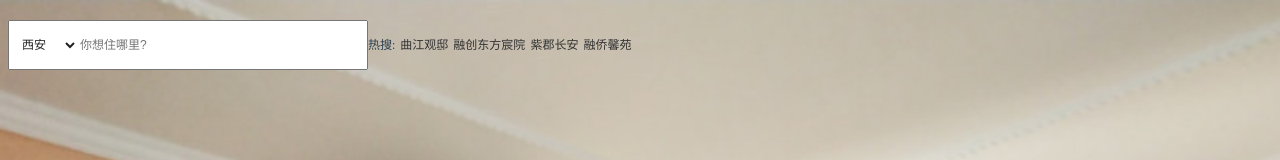
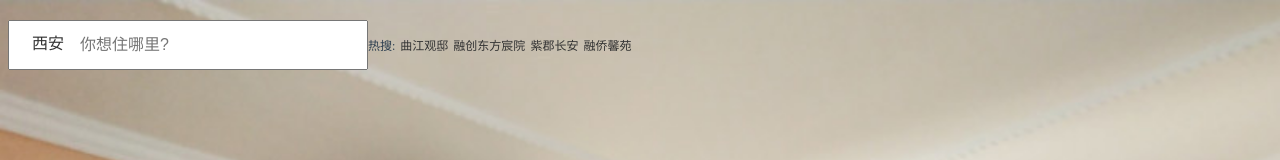
Before and after one commit to WEB-first/House-Renting, a Vue app: page / in a window 1280 px wide. Shown: the top 160 px of the page. Built offline with nearby package versions, Linux system fonts and the light colour scheme; a small style sheet from the web is missing; what mint-ui would draw is missing.

Commit message:
主页功能

```diff
--- a/src/router/index.js
+++ b/src/router/index.js
@@ -18,11 +18,29 @@ import Info_uname from '../components/Info_uname.vue'
 import Info_mingzi from '../components/Info_mingzi.vue'
 import Talk from '../views/Talk'
 import Register from '../views/Register'
+import Login from '../views/Login'
+import Search from '../views/Search'
+import Address from '../views/Address'
 
 
 Vue.use(VueRouter)
 
 const routes = [
+  {
+    path: '/address',
+    name: 'Address',
+    component: Address
+  },
+  {
+    path: '/search',
+    name: 'Search',
+    component: Search
+  },
+  {
+    path: '/login',
+    name: 'Login',
+    component: Login
+  },
   {
     path: '/register',
     name: 'Register',
--- /dev/null
+++ b/src/views/Address.vue
@@ -0,0 +1,19 @@
+<template>
+<div>
+  <mt-search
+    v-model="value"
+    cancel-text="取消"
+    placeholder="搜索">
+  </mt-search>
+  <mt-cell
+  title="西安"
+  to="/"
+  is-link>
+</mt-cell>
+</div>
+</template>
+<style scoped>
+.mint-search{
+  height: 7vh;
+}
+</style>
--- a/src/views/Home.vue
+++ b/src/views/Home.vue
@@ -2,16 +2,13 @@
   <div>
     <!-- 头部标题栏 -->
     <div id="header">
-      <select id="option">
-        <option>西安</option>
-      </select>
-      <input type="text" id="search" placeholder="你想住哪里?" />
+      <router-link to="/address" id="option">西安</router-link>
+      <input type="text" @click="search" id="search" placeholder="你想住哪里?" />
       <span>热搜:</span>
       <router-link to="/detail?id=1" style="margin-left:5px;color:#333">曲江观邸</router-link>
       <router-link to="/detail?id=1" style="margin-left:5px;color:#333">融创东方宸院</router-link>
       <router-link to="/detail?id=1" style="margin-left:5px;color:#333">紫郡长安</router-link>
       <router-link to="/detail?id=1" style="margin-left:5px;color:#333">融侨馨苑</router-link>
-
     </div>
 
     <!-- 面板 -->
@@ -65,6 +62,9 @@ export default {
       let height = Math.floor((picheight * screenwidth) / picwidth) + "px";
       this.swipeHeight = height;
     },
+    search(){
+      this.$router.push('/search')
+    }
   },
   mounted() {
     // 初始化轮播图的高度
@@ -80,10 +80,12 @@ export default {
     left: 8px;
     font: 12px "微软雅黑";
 
+
 }
 #search {
   width: 360px;
   height: 50px;
+  font-size: 16px;
   padding-left:70px ;
 }
 #option{
@@ -94,6 +96,10 @@ export default {
   height: 48px;
   z-index: 10;
   border: 0;
+  font-size: 16px;
+  color: #333;
+  line-height: 45px;
+  text-align: center;
   background-color: #fff;
 }
 
--- /dev/null
+++ b/src/views/Search.vue
@@ -0,0 +1,30 @@
+<template>
+<div>
+  <mt-search v-model="value"></mt-search>
+  <span v-if="result.length!==0">{{result[0].a_area}}</span>
+  <span v-else></span>
+</div>
+</template>
+<script>
+export default {
+  data(){
+    return{
+      value:"",
+      result:[]
+    }
+  },
+  watch:{
+    value(newvalue){
+      this.axios.post('/search',`sear=${newvalue}`).then(res=>{
+        this.result = res.data
+        console.log( res.data[0].a_area)
+      })
+    }
+  }
+}
+</script>
+<style scoped>
+.mint-search{
+  height: 8vh;
+}
+</style>
```
